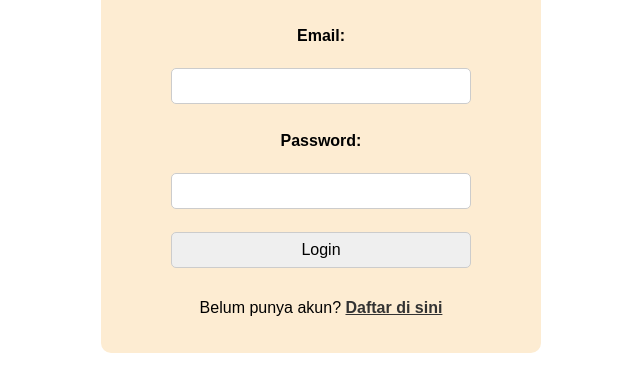
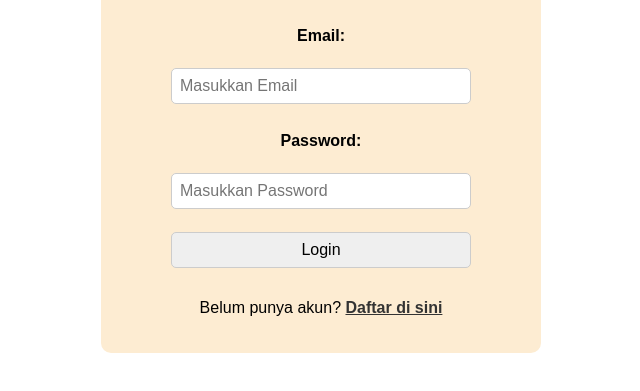
Before and after one commit to IzzyRizky/wisata-pekanbaru, a plain HTML site: page login.html in a window 1280 px wide. Shown: the part 121-512 px from the top of the page, without its empty margins (319-959 px from the left). Drawn offline with Linux system fonts and the light colour scheme.

Commit message:
login.html

```diff
--- a/login.html
+++ b/login.html
@@ -12,9 +12,9 @@
         <h2>Login</h2>
         <form id="loginForm">
             <label>Email:</label><br>
-            <input type="email" name="email" required><br>
+            <input type="email" name="email" placeholder = "Masukkan Email" required><br>
             <label>Password:</label><br>
-            <input type="password" name="password" required><br>
+            <input type="password" name="password" placeholder = "Masukkan Password" required><br>
             <input type="submit" value="Login">
         </form>
         <p>Belum punya akun? <a href="signup.html">Daftar di sini</a></p>
```
